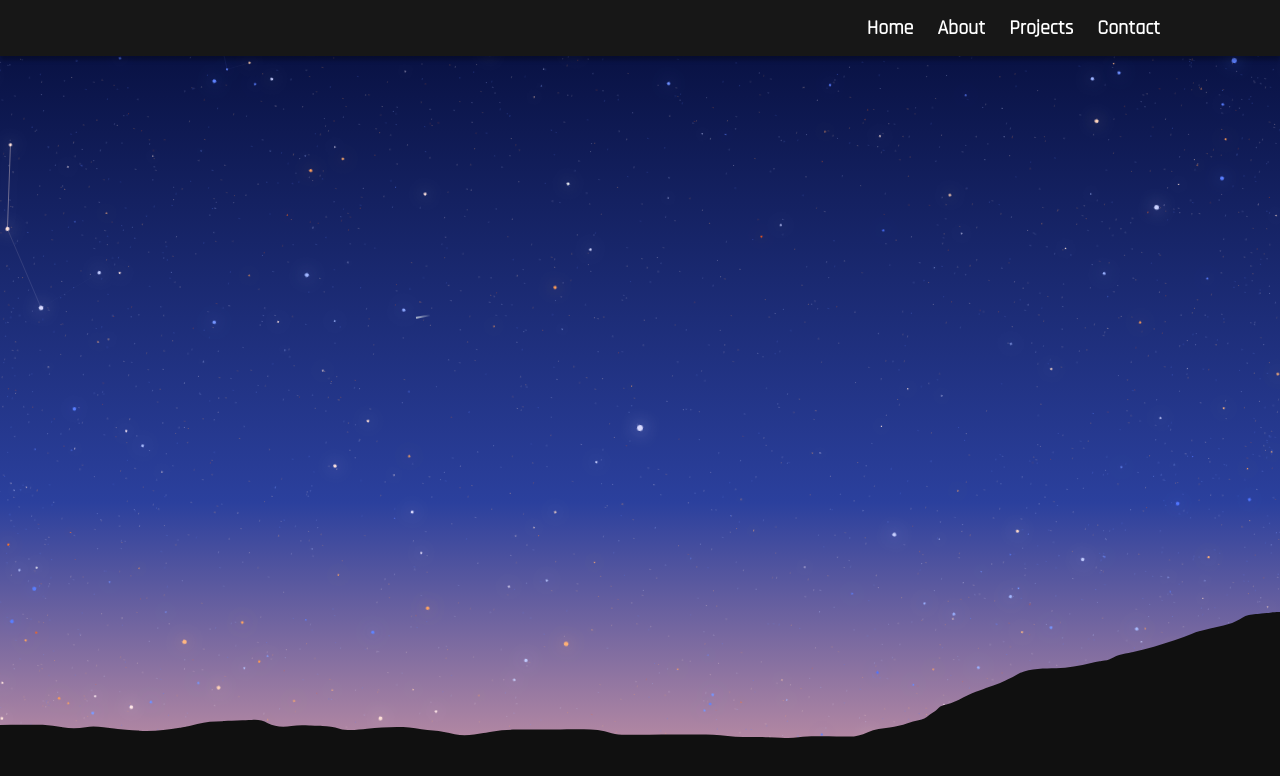
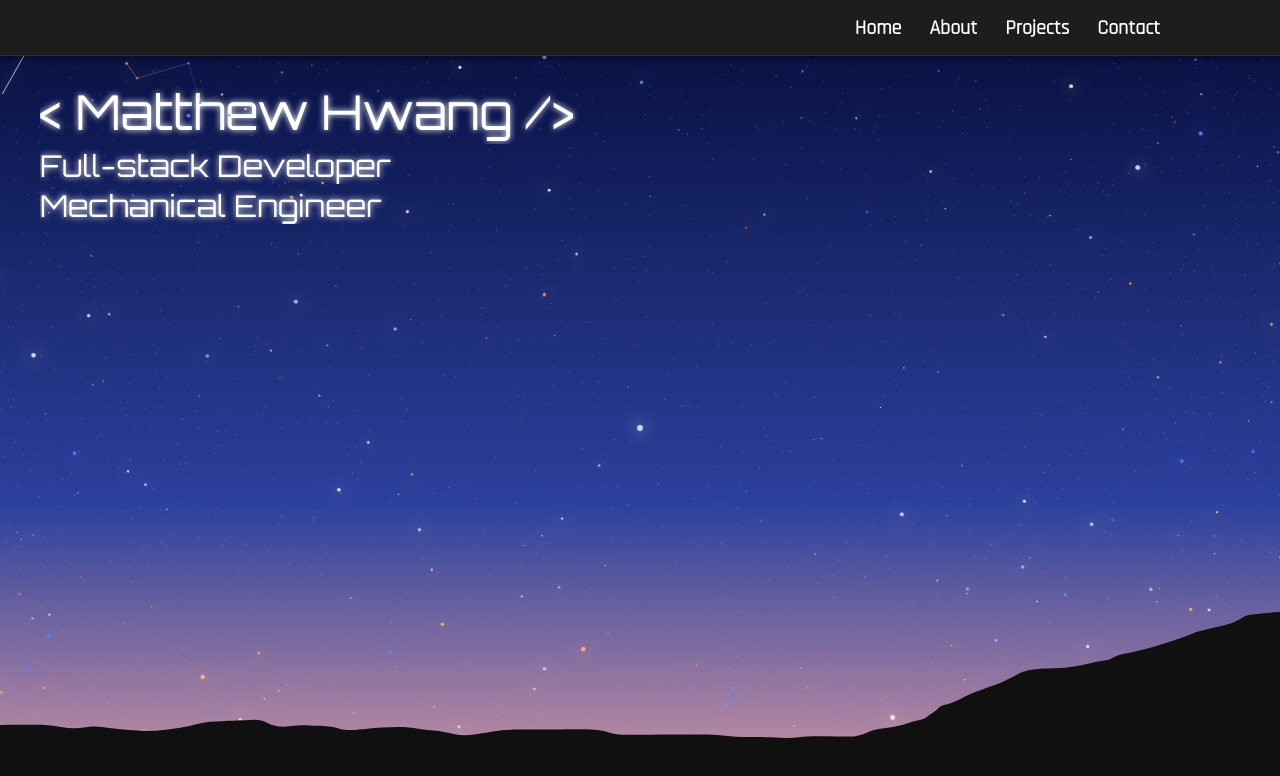
Before and after one commit to Zydico/portfolio, a Next.js app: page / in a window 1280 px wide. Shown: the top 776 px of the page. Built offline with nearby package versions, Linux system fonts and the light colour scheme.

Commit message:
Added name and titles

```diff
--- a/app/globals.css
+++ b/app/globals.css
@@ -7,46 +7,16 @@
   --color-light-red: #DA8A8B;
 }
 
+@theme inline {
+  --font-menu: var(--font-rajdhani);
+  --font-header: var(--font-orbitron);
+}
+
 * {
   box-sizing: border-box;
-  margin: 0;
   overflow-x: hidden;
 }
 
 body {
   background-color: rgb(230, 230, 230);
 }
-
-/**
-
---clr-dark-a0: #000000;
---clr-light-a0: #ffffff;
-
---clr-primary-a0: #56cbd6;
---clr-primary-a10: #6fd1da;
---clr-primary-a20: #84d7df;
---clr-primary-a30: #98dde4;
---clr-primary-a40: #aae3e8;
---clr-primary-a50: #bce8ed;
-
---clr-surface-a0: #1b163b;
---clr-surface-a10: #322b4e;
---clr-surface-a20: #494263;
---clr-surface-a30: #615a77;
---clr-surface-a40: #79738d;
---clr-surface-a50: #938ea3;
-
---clr-surface-tonal-a0: #232649;
---clr-surface-tonal-a10: #393a5b;
---clr-surface-tonal-a20: #50506e;
---clr-surface-tonal-a30: #676782;
---clr-surface-tonal-a40: #7f7e96;
---clr-surface-tonal-a50: #9797aa;
-
-.bg-primary {
- color: var(--clr-primary-a50);
- background-color: var(--clr-surface-a0);
-}
-
-
-*/
--- a/app/layout.tsx
+++ b/app/layout.tsx
@@ -1,10 +1,23 @@
 import type { Metadata } from "next";
 import "./globals.css";
+import { Rajdhani, Orbitron, Exo_2, Audiowide } from "next/font/google";
 
 export const metadata: Metadata = {
   title: "Matthew Hwang | Developer & Engineer",
   description: "Portfolio showcasing software, simulation, and engineering projects",
 };
+
+const rajdhani = Rajdhani({
+  subsets: ['latin'],
+  weight: ['400'],
+  variable: "--font-rajdhani"
+});
+
+const orbitron = Orbitron({
+  subsets: ['latin'],
+  weight: ['400'],
+  variable: "--font-orbitron"
+});
 
 export default function RootLayout({
   children,
@@ -12,7 +25,7 @@ export default function RootLayout({
   children: React.ReactNode;
 }>) {
   return (
-    <html lang="en">
+    <html lang="en" className={`${rajdhani.variable} ${orbitron.variable}`}>
       <body>
         {children}
       </body>
--- a/app/page.tsx
+++ b/app/page.tsx
@@ -2,19 +2,13 @@
 import Hero from "@/components/Hero/Hero";
 import Navigation from "@/components/Navigation/Navigation";
 import { useRef } from "react";
-import { Rajdhani } from "next/font/google";
-
-const barlowCondensed = Rajdhani({
-  subsets: ['latin'],
-  weight: ['400'],
-});
 
 export default function Home() {
   const navBarRef = useRef<HTMLElement | null>(null);
 
   return (
     <div className="flex flex-col">
-      <header className={`${barlowCondensed.className}`}>
+      <header className="font-menu">
         <Navigation navBarRef={navBarRef} />
       </header>
       <main>
--- a/components/Hero/Hero.css
+++ b/components/Hero/Hero.css
@@ -21,20 +21,29 @@ section {
     background: linear-gradient(45deg, #b7c0d3, rgba(0, 0, 255, 0));
     filter: drop-shadow(0, 0, 6px #699bff);
     animation: tail 2s ease-in-out infinite, shooting 2s ease-out infinite;
+    opacity: 0;
+}
+
+h1, h2 {
+    text-shadow: 0 0 6px white;
 }
 
 @keyframes tail {
     0% {
         width: 0px;
+        opacity: 0;
     }
     15% {
         width: 100px;
+        opacity: 1;
     }
     50% {
         width: 100px;
+        opacity: 1;
     }
     100% {
         width: 0;
+        opacity: 0;
     }
 }
 
--- a/components/Hero/Hero.tsx
+++ b/components/Hero/Hero.tsx
@@ -101,7 +101,9 @@ const Hero = (props: { navBarRef: RefObject<HTMLElement | null> }) => {
         const resize = () => {
             location.reload();
         }
-        window.addEventListener('resize', resize);
+        setTimeout(() => {
+            window.addEventListener('resize', resize);
+        }, 100);
         // Cleanup
         return () => {
             cancelAnimationFrame(animationFrameId.current);
@@ -204,7 +206,10 @@ const Hero = (props: { navBarRef: RefObject<HTMLElement | null> }) => {
             <canvas className="absolute -top-3/4 -left-3/4 w-full h-full origin-center" ref={lineCanvasRef}></canvas>
             <canvas id="starCanvas" className="absolute -top-3/4 -left-3/4 w-full h-full origin-center" ref={starCanvasRef}></canvas>
             <div className="absolute" ref={shootingStarRef}></div>
-            <img src="./images/foreground.svg" alt="" className="pointer-events-none select-none object-fill absolute bottom-0 w-full h-1/1.5" />
+            <img src="./images/foreground.svg" alt="" className="pointer-events-none select-none object-fill absolute bottom-0 w-full min-h-30" />
+            <h1 className="font-(family-name:--font-header) text-3xl/13 md:text-5xl/16 text-white mt-4 md:mt-6 ml-7 md:ml-10">&lt; Matthew Hwang /&gt;</h1>
+            <h2 className="font-(family-name:--font-header) text-xl md:text-3xl text-white mt-1 ml-7 md:ml-10">Full-stack Developer</h2>
+            <h2 className="font-(family-name:--font-header) text-xl md:text-3xl text-white mt-1 ml-7 md:ml-10">Mechanical Engineer</h2>
         </section>
     )
 }
--- a/components/Navigation/Navigation.css
+++ b/components/Navigation/Navigation.css
@@ -1,6 +1,7 @@
 nav {
     box-shadow: 0 4px 4px rgba(0, 0, 0, 0.3);
-    background-color: rgba(0, 0, 0, 0.9);
+    background-color: rgb(29, 29, 29);
+    border-bottom: 1px solid rgb(48, 48, 48);
     z-index: 2;
 }
 
--- a/components/Navigation/Navigation.tsx
+++ b/components/Navigation/Navigation.tsx
@@ -1,16 +1,10 @@
-'use client';
-import React, { RefObject, useState } from 'react';
+import React, { RefObject } from 'react';
 import './Navigation.css';
 
 const Navigation = (props: { navBarRef: RefObject<HTMLElement | null> }) => {
-    const [activeMenu, setActiveMenu] = useState<boolean>(false);
-    const hamburgerClick = () => {
-        setActiveMenu(!activeMenu);
-    }
-
     return (
-        <nav ref={props.navBarRef} className="fixed left-0 top-0 w-full flex items-center justify-center md:justify-end md:pr-30 text-white h-(--nav-height) font-[600]" aria-label="top-menu">
-            <ul className="flex gap-6 text-xl">
+        <nav ref={props.navBarRef} className="font-(family-name:--font-menu) fixed left-0 top-0 w-full flex items-center justify-center md:justify-end md:pr-30 text-white h-(--nav-height) font-[600]" aria-label="top-menu">
+            <ul className="flex gap-7 text-xl">
                 <li>Home</li>
                 <li>About</li>
                 <li>Projects</li>
```
